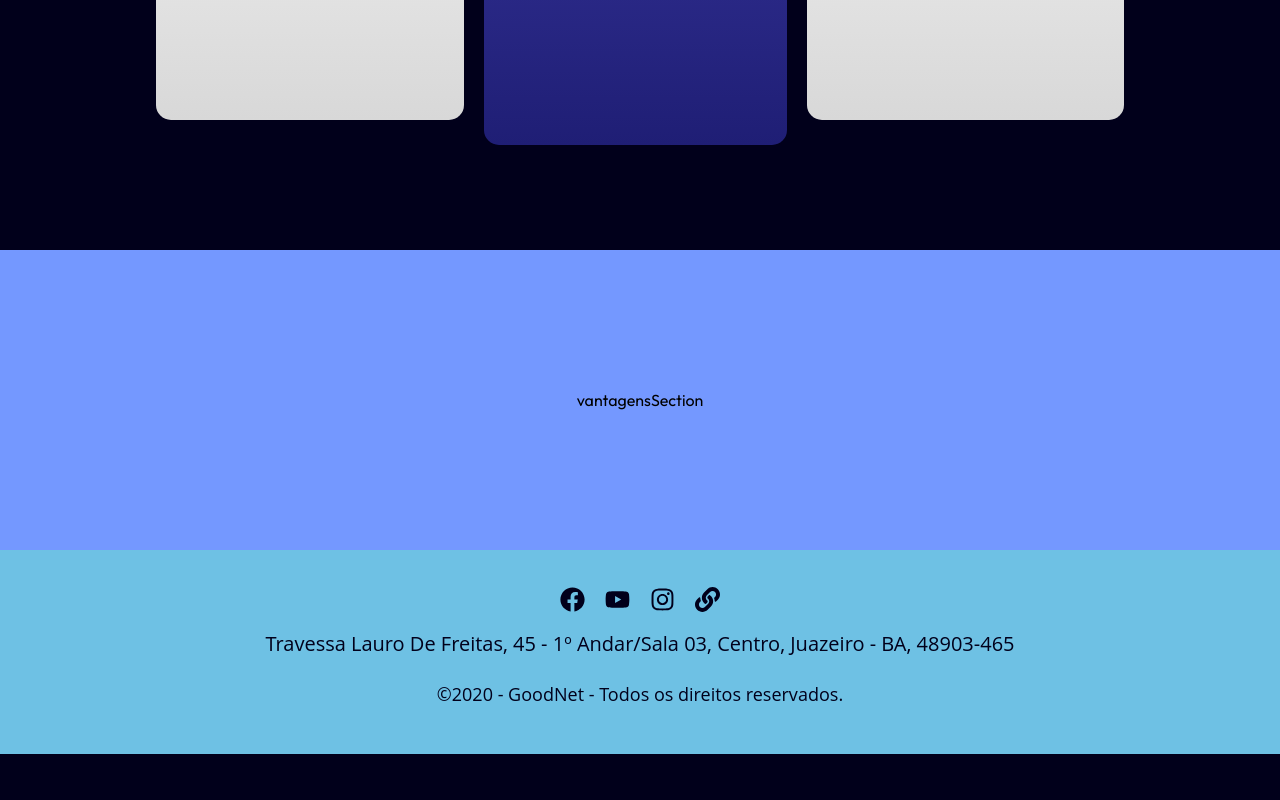
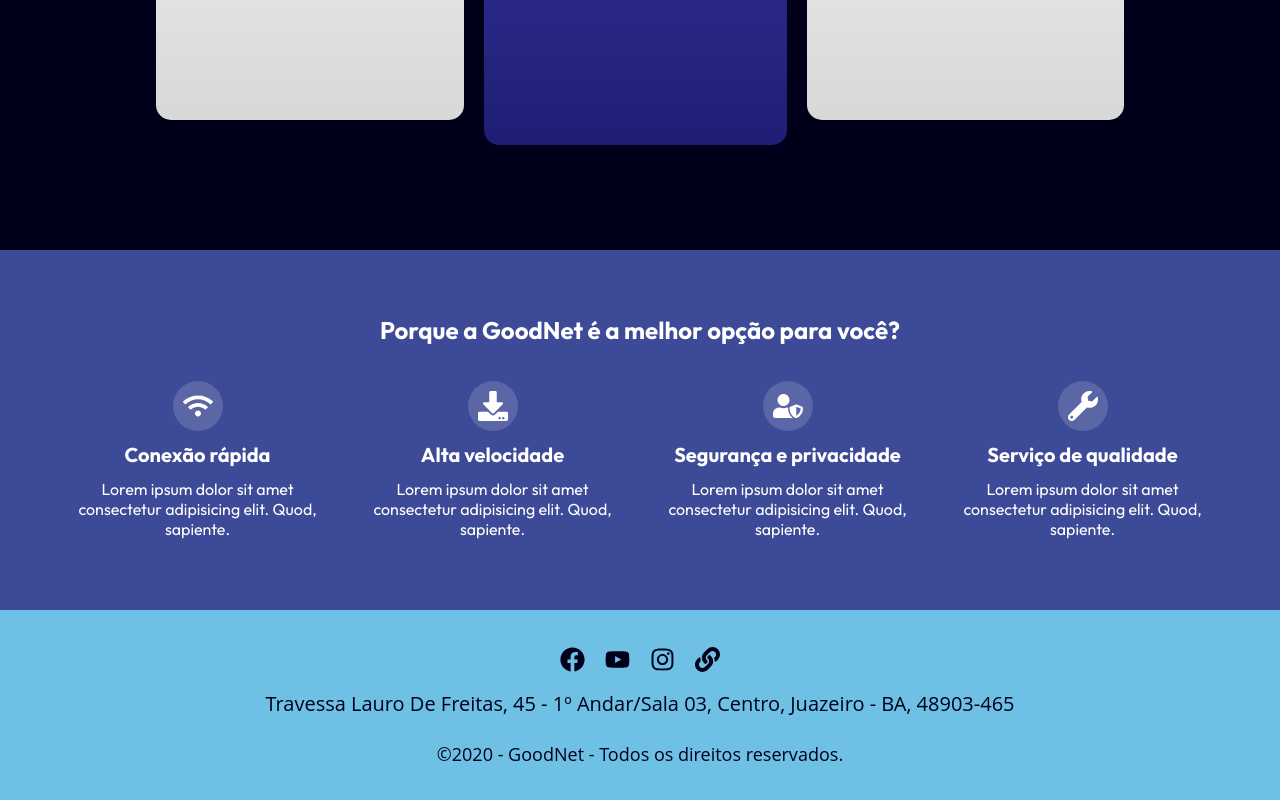
Before and after one commit to dnkFrvgv/goodnet, a React (Create React App) app: page / in a window 1280 px wide. Shown: the part 1600-2400 px from the top of the page. Before the commit the page ends 2354 px from the top, so only its background shows below. Built offline with nearby package versions, Linux system fonts and the light colour scheme.

Commit message:
edit: vatagens section

```diff
--- a/src/Components/VantagensSection/VantagensSection.tsx
+++ b/src/Components/VantagensSection/VantagensSection.tsx
@@ -1,9 +1,51 @@
 import React from 'react'
 import "./vantagensSection.css"
+import {FaWifi, FaWrench, FaUserShield, FaDownload} from "react-icons/fa"
 
 function VantagensSection() {
   return (
-    <section className='vantagens'>vantagensSection</section>
+    <section className='vantagens'>
+      <h2 className='title'>Porque a GoodNet é a melhor opção para você?</h2>
+
+      <div className='cards-container'>
+        <div className="card">
+          <div className='icon'>
+            <FaWifi/>
+          </div>
+
+          <h1>Conexão rápida</h1>
+          <p>Lorem ipsum dolor sit amet consectetur adipisicing elit. Quod, sapiente.</p>
+        </div>
+
+        <div className="card">
+          <div className='icon'>
+            <FaDownload/>
+          </div>
+
+          <h1>Alta velocidade</h1>
+          <p>Lorem ipsum dolor sit amet consectetur adipisicing elit. Quod, sapiente.</p>
+        </div>
+
+        <div className="card">
+          <div className='icon'>
+            <FaUserShield/>
+          </div>
+
+          <h1>Segurança e privacidade</h1>
+          <p>Lorem ipsum dolor sit amet consectetur adipisicing elit. Quod, sapiente.</p>
+        </div>
+        <div className="card">
+          <div className='icon'>
+            <FaWrench/>
+          </div>
+
+          <h1>Serviço de qualidade</h1>
+          <p>Lorem ipsum dolor sit amet consectetur adipisicing elit. Quod, sapiente.</p>
+        </div>
+
+
+      </div>
+    </section>
   )
 }
 
--- a/src/Components/VantagensSection/vantagensSection.css
+++ b/src/Components/VantagensSection/vantagensSection.css
@@ -1,8 +1,60 @@
 .vantagens{
-  height: 300px;
+  height: auto;
   display: flex;
+  flex-direction: column;
   justify-content: center;
   align-items: center;
   margin: 0 auto;
-  background-color: #7498ff;
+  color: #fff;
+  text-align: center;
+  background-color: #3c4a97;
+  padding: 50px;
 }
+
+.vantagens .title{
+  margin: 15px;
+}
+
+.vantagens .cards-container{
+  display: flex;
+  width: 100%;
+  align-items: center;
+  justify-content: space-around;
+}
+
+.vantagens .card{
+  padding: 15px;
+
+
+  display: flex;
+  flex-direction: column;
+  align-items: center;
+  justify-content: space-around;
+
+  max-width: 280px;
+  min-height: 200px;
+
+  text-align: center;
+}
+
+.vantagens .icon{
+  height: 50px;
+  width: 50px;
+  font-size: 30px;
+  display: flex;
+  align-items: center;
+  justify-content: center;
+  border-radius: 50px;
+  background-color: rgba(255, 255, 255, 0.158);
+}
+
+.vantagens .card h1{
+  font-size: 20px;
+}
+
+
+@media screen and (max-width: 1000px) {
+  .vantagens .cards-container{
+    flex-direction: column;
+  }
+}
```
